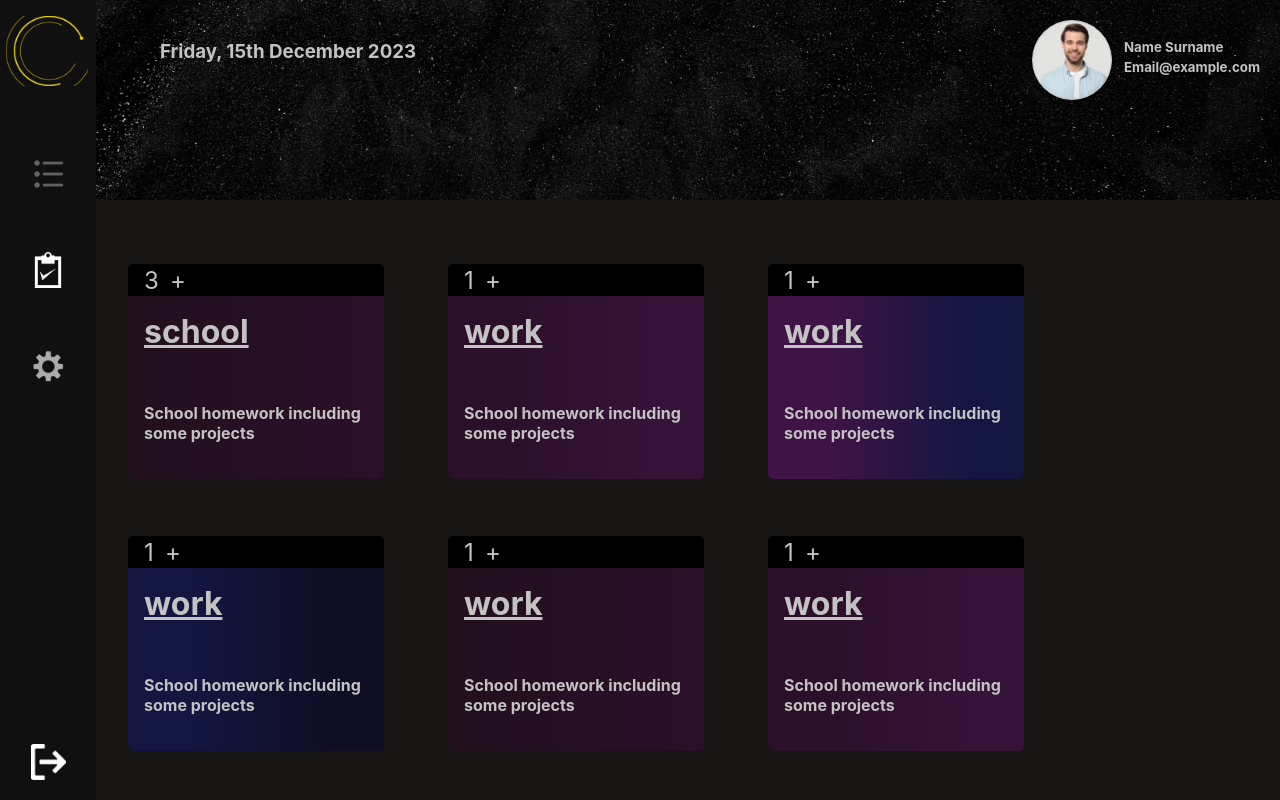
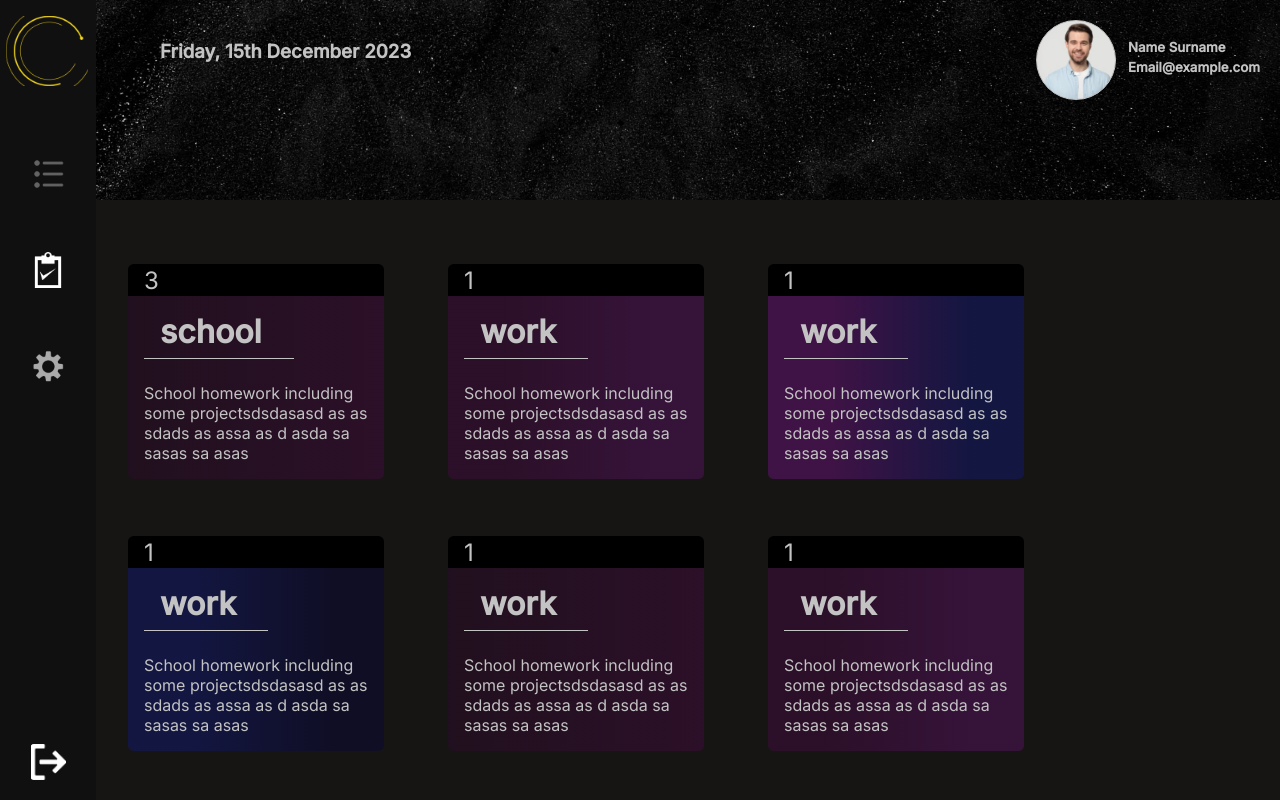
Before and after one commit to grochowp/planner, a React (Create React App) app in the folder client/: page /selection in a window 1280 px wide. Built offline with nearby package versions, Linux system fonts and the light colour scheme.

Commit message:
static SelectTask route

```diff
--- a/client/src/Routes/kanban/SelectTask.js
+++ b/client/src/Routes/kanban/SelectTask.js
@@ -1,28 +1,28 @@
 import { User } from "./components/User";
 
 export const SelectTask = ({ activeUser }) => {
-  console.log(activeUser);
   return (
     <div className="right-side">
       <User />
       <div className="select-task">
         {activeUser.tasks.map((task, index) => {
           return (
-            <div className="task-card">
+            <div className="task-card" key={index}>
               <div className="task-card-data">
                 <p className="task-card-users">
                   <span>{task.usersIDs.length}</span>
-                  <i class="gg-user"></i>
-                  <span>+</span>
+                  <i className="gg-user"></i>
+                  <i className="gg-math-plus"></i>
                 </p>
                 <p className="task-card-delete-task">
-                  <i class="gg-trash"></i>
+                  <i className="gg-trash"></i>
                 </p>
               </div>
               <div className={`task-card-info  color-${index % 4}`}>
                 <h1 className="task-card-name">{task.taskName}</h1>
                 <h4 className="task-card-description">
-                  School homework including some projects
+                  School homework including some projectsdsdasasd as as sdads as
+                  assa as d asda sa sasas sa asas
                 </h4>
               </div>
             </div>
--- a/client/src/styles/SelectTasks.scss
+++ b/client/src/styles/SelectTasks.scss
@@ -1,5 +1,7 @@
 @import url("https://unpkg.com/css.gg@2.0.0/icons/css/user.css");
 @import url("https://unpkg.com/css.gg@2.0.0/icons/css/trash.css");
+
+@import url("https://fonts.googleapis.com/css2?family=Inter:wght@100;200;300;400;500&display=swap");
 
 @import "./../shared/styles.scss";
 
@@ -128,7 +130,6 @@
 .task-card-users i {
   position: relative;
   margin: 0 0.5rem 0 0.2rem;
-  top: 1px;
 }
 
 .task-card-delete-task {
@@ -143,13 +144,26 @@
 
 .task-card-name {
   margin: 0;
-  padding: 1rem;
-  text-decoration: underline;
+  padding: 1rem 1rem 1rem 2rem;
+  position: relative;
+  display: inline-block;
+}
+
+.task-card-name::after {
+  content: "";
+  position: absolute;
+  left: 1rem;
+  bottom: 0.5rem;
+  width: 100%;
+  height: 1px;
+  background-color: #c3c3c3;
 }
 
 .task-card-description {
+  font-weight: 400;
+  font-size: 1rem;
   margin: 0;
-  margin-left: 1rem;
+  margin: 0 1rem;
   height: 7rem;
   display: flex;
   align-items: center;
--- a/client/src/styles/index.scss
+++ b/client/src/styles/index.scss
@@ -2,6 +2,8 @@
 @import url("https://unpkg.com/css.gg@2.0.0/icons/css/push-chevron-right.css");
 @import url("https://unpkg.com/css.gg@2.0.0/icons/css/push-chevron-left.css");
 @import url("https://unpkg.com/css.gg@2.0.0/icons/css/math-plus.css");
+
+@import url("https://fonts.googleapis.com/css2?family=Inter:wght@100;200;300;400;500&display=swap");
 
 @import "./../shared/styles.scss";
 
@@ -10,13 +12,9 @@
 }
 
 body {
+  font-family: "Inter";
   margin: 0;
   padding: 0;
-  font-family: -apple-system, BlinkMacSystemFont, "Segoe UI", "Roboto", "Oxygen",
-    "Ubuntu", "Cantarell", "Fira Sans", "Droid Sans", "Helvetica Neue",
-    sans-serif;
-  -webkit-font-smoothing: antialiased;
-  -moz-osx-font-smoothing: grayscale;
 }
 
 code {
```
